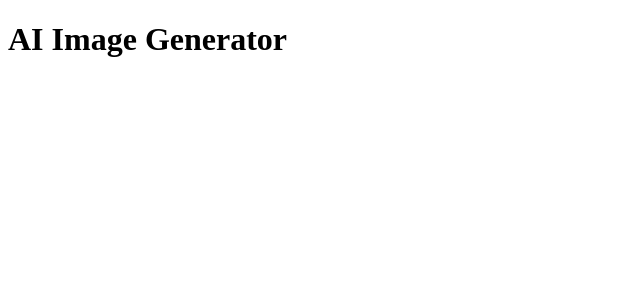
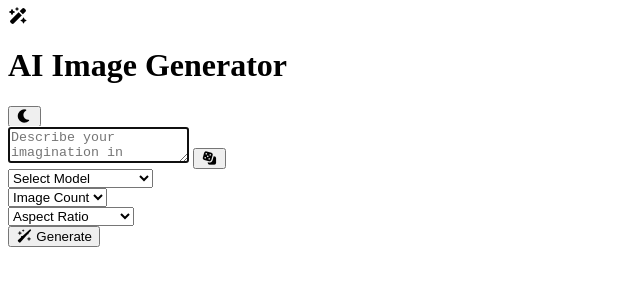
Before and after one commit to lugard1/AI-Image-Generator, a plain HTML site: page index.html in a window 1280 px wide. Shown: the whole page, without its empty margins (0-640 px from the left). Drawn offline with Linux system fonts and the light colour scheme.

Commit message:
Add text, textarea, buttons, select options

```diff
--- a/index.html
+++ b/index.html
@@ -4,12 +4,66 @@
   <meta charset="UTF-8">
   <meta name="viewport" content="width=device-width, initial-scale=1.0">
   <title>AI Image Generator</title>
+  <link rel="stylesheet" href="https://cdnjs.cloudflare.com/ajax/libs/font-awesome/7.3.1/css/all.min.css" crossorigin="anonymous" referrerpolicy="no-referrer" />
+  <link rel="stylesheet" href="style.css">
 </head>
 <body>
   <div class="container">
     <header class="header">
       <div class="logo-wrapper">
+        <div class="logo">
+          <i class="fa-solid fa-wand-magic-sparkles"></i>
+        </div>
         <h1>AI Image Generator</h1>
+      </div>
+      <button type="button">
+        <i class="fa-solid fa-moon "></i>
+      </button>
+      <div class="main-content">
+        <form action="#" class="prompt-form">
+          <div class="prompt-container">
+            <textarea name="" id="" class="prompt-input" placeholder="Describe your imagination in detail..." required autofocus></textarea>
+            <button type="button">
+              <i class="fa-solid fa-dice "></i>
+            </button>
+          </div>
+          <div class="prompt-action">
+            <div class="select-wrapper">
+              <select name="" id="" class="custom-select" required>
+                <option value=""selected disabled>Select Model</option>
+                <option value="black-forest-labs/FLUX.1-dev">Flux.1-dev</option>
+                <option value="black-forest-labs/FLUX.1-schnell">FLUX.1-schnell</option>
+                <option value="stabilityai/stable-diffusion-xl-base-1.0">Stable Diffusion XL</option>
+                <option value="runwayml/stable-diffusion-v1.5">Stable Diffusion v1.5</option>
+                <option value="prompthero/openjourney">Openjourney</option>
+              </select>
+            </div>
+
+            <div class="select-wrapper">
+              <select name="" id="" class="custom-select" required>
+                <option value=""selected disabled>Image Count</option>
+                <option value="1">1 Image</option>
+                <option value="2">2 Image</option>
+                <option value="3">3 Images</option>
+                <option value="4">4 Images</option>
+              </select>
+            </div>
+
+            <div class="select-wrapper">
+              <select name="" id="" class="custom-select" required>
+                <option value=""selected disabled>Aspect Ratio</option>
+                <option value="1/1">Square (1:1)</option>
+                <option value="16/9">Landscape (16:9)</option>
+                <option value="9/16">Portrait (9:16)</option>
+              </select>
+            </div>
+
+            <button type="submit" class="generate-btn">
+              <i class="fa-solid fa-wand-sparkles"></i>
+              Generate
+            </button>
+          </div>
+        </form>
       </div>
     </header>
   </div>
--- /dev/null
+++ b/style.css
@@ -0,0 +1,3 @@
+body {
+  background: #ffffff;
+}
```
